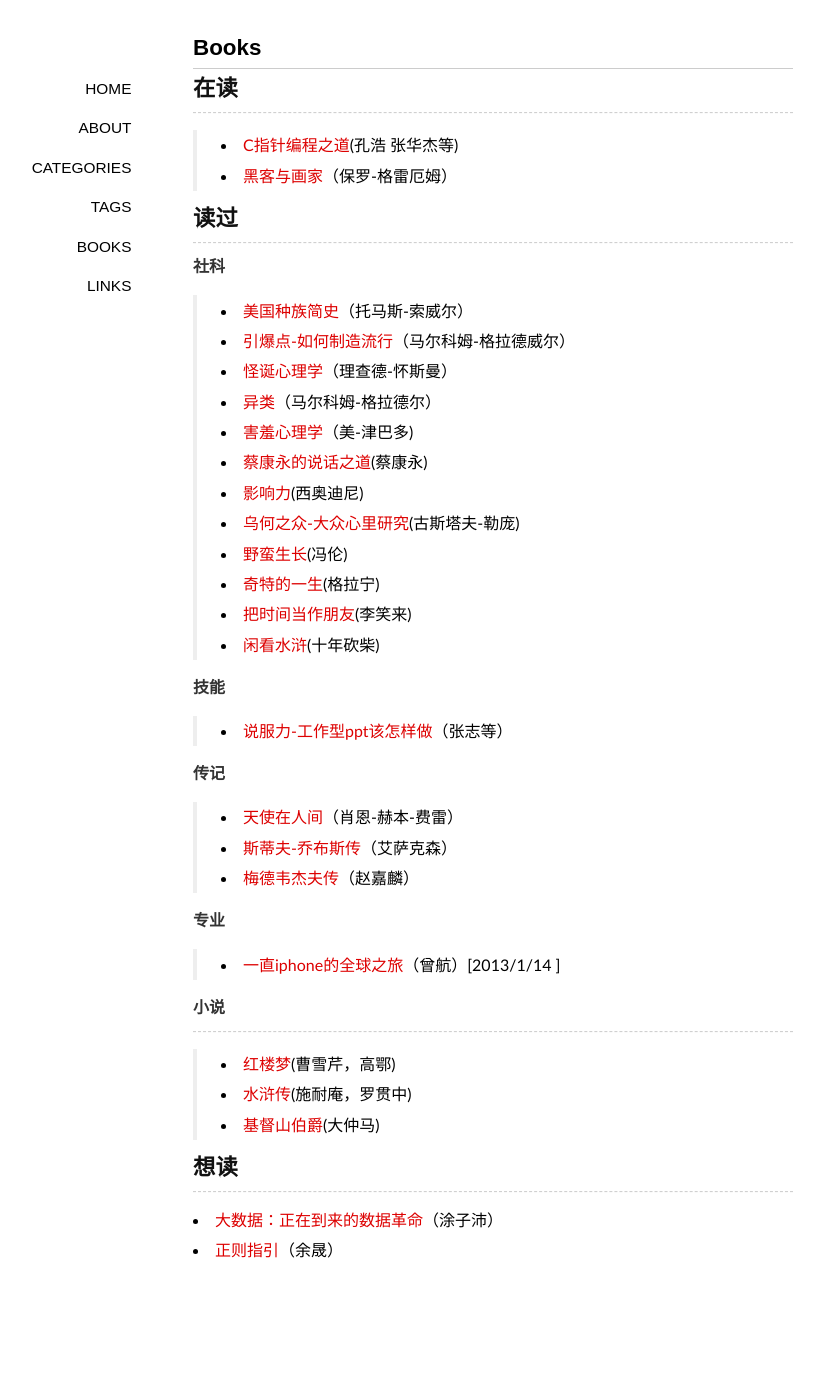
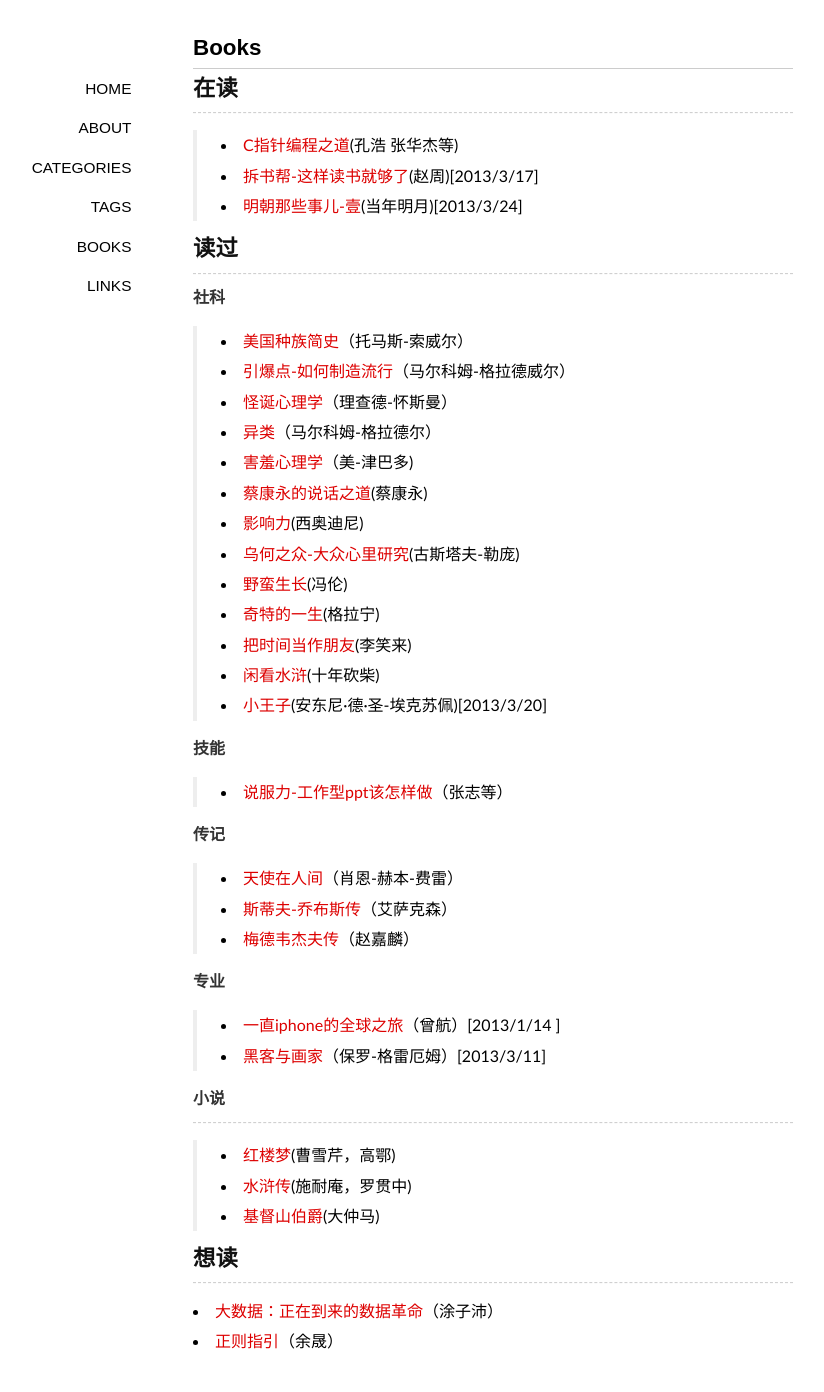
Before and after one commit to lazybios/lazybios.github.com, a Jekyll site: the page built from books/index.md, in a window 1280 px wide. Shown: the whole page, without its empty margins (147-971 px from the left). Built offline with Jekyll 4.4.1, drawn with Linux system fonts in a browser that asks for light colours; some web fonts are replaced; Markdown is read by kramdown in place of the engine named in the settings; comment, search, counter and statistics services are not loaded; before the commit the page ends 1301 px from its top, so only the background shows below that.

Commit message:
add new article and update books index

```diff
--- a/books/index.md
+++ b/books/index.md
@@ -7,7 +7,8 @@
 ##在读
 ---------------------------------
 > + [C指针编程之道]()(孔浩 张华杰等)
-> + [黑客与画家]()（保罗-格雷厄姆）
+> + [拆书帮-这样读书就够了]()(赵周)[2013/3/17]
+> + [明朝那些事儿-壹]()(当年明月)[2013/3/24]
 
 ##读过
 ---------------------------------
@@ -24,6 +25,7 @@
 > + [奇特的一生]()(格拉宁)
 > + [把时间当作朋友]()(李笑来)
 > + [闲看水浒]()(十年砍柴)
+> + [小王子]()(安东尼·德·圣-埃克苏佩)[2013/3/20]
 
 ####技能
 > + [说服力-工作型ppt该怎样做]()（张志等）
@@ -35,6 +37,7 @@
 
 ####专业
 > + [一直iphone的全球之旅]()（曾航）[2013/1/14 ]
+> + [黑客与画家]()（保罗-格雷厄姆）[2013/3/11]
 
 ####小说
 --------------------------------
```
Also changed, not shown: _posts/2013-03-30-reinstall-windows-seven.md (added, +35 -0 lines), _posts/2013-03-31-debug-android-software-with-xiaomi-2.md (added, +16 -0 lines).
